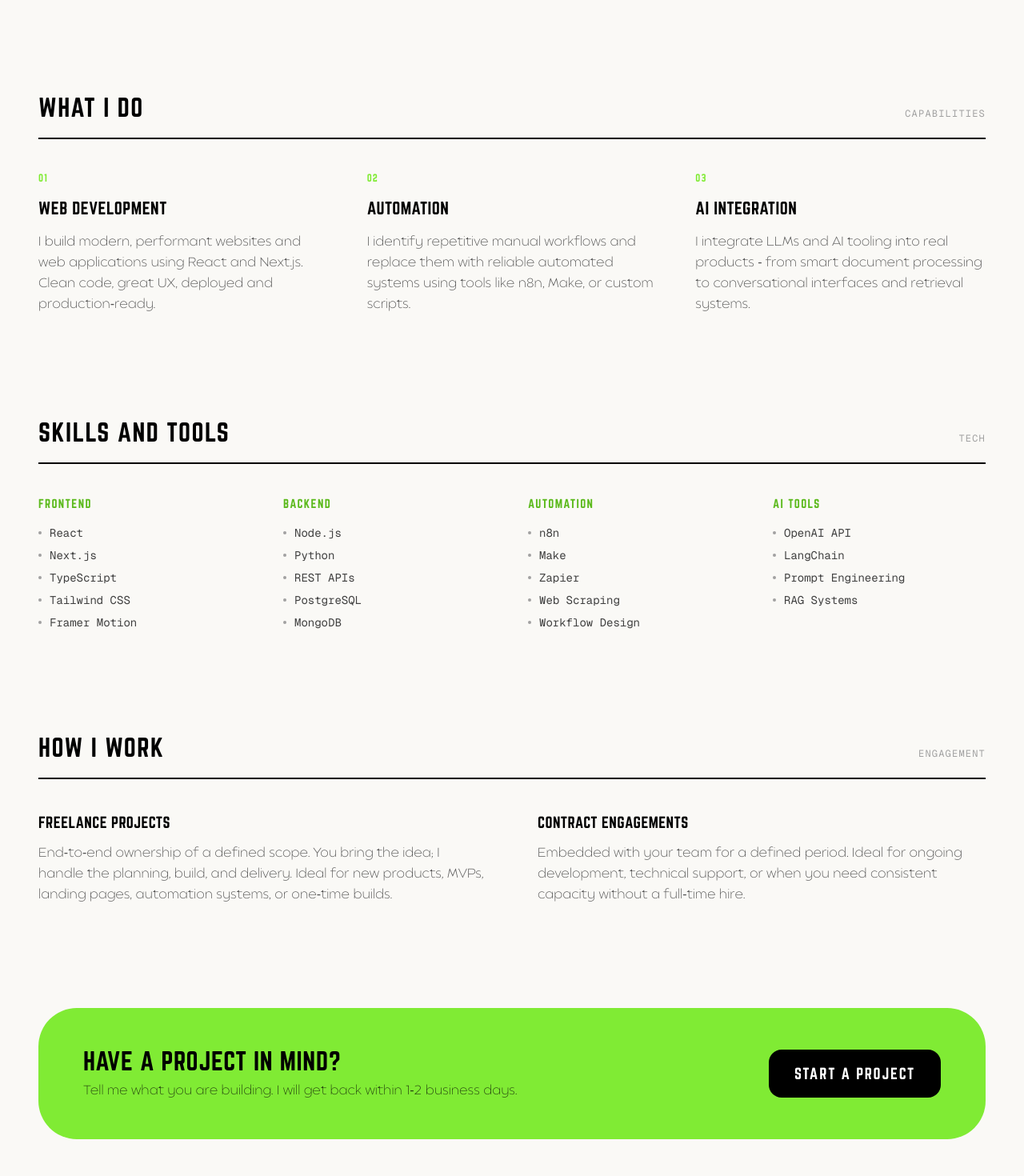
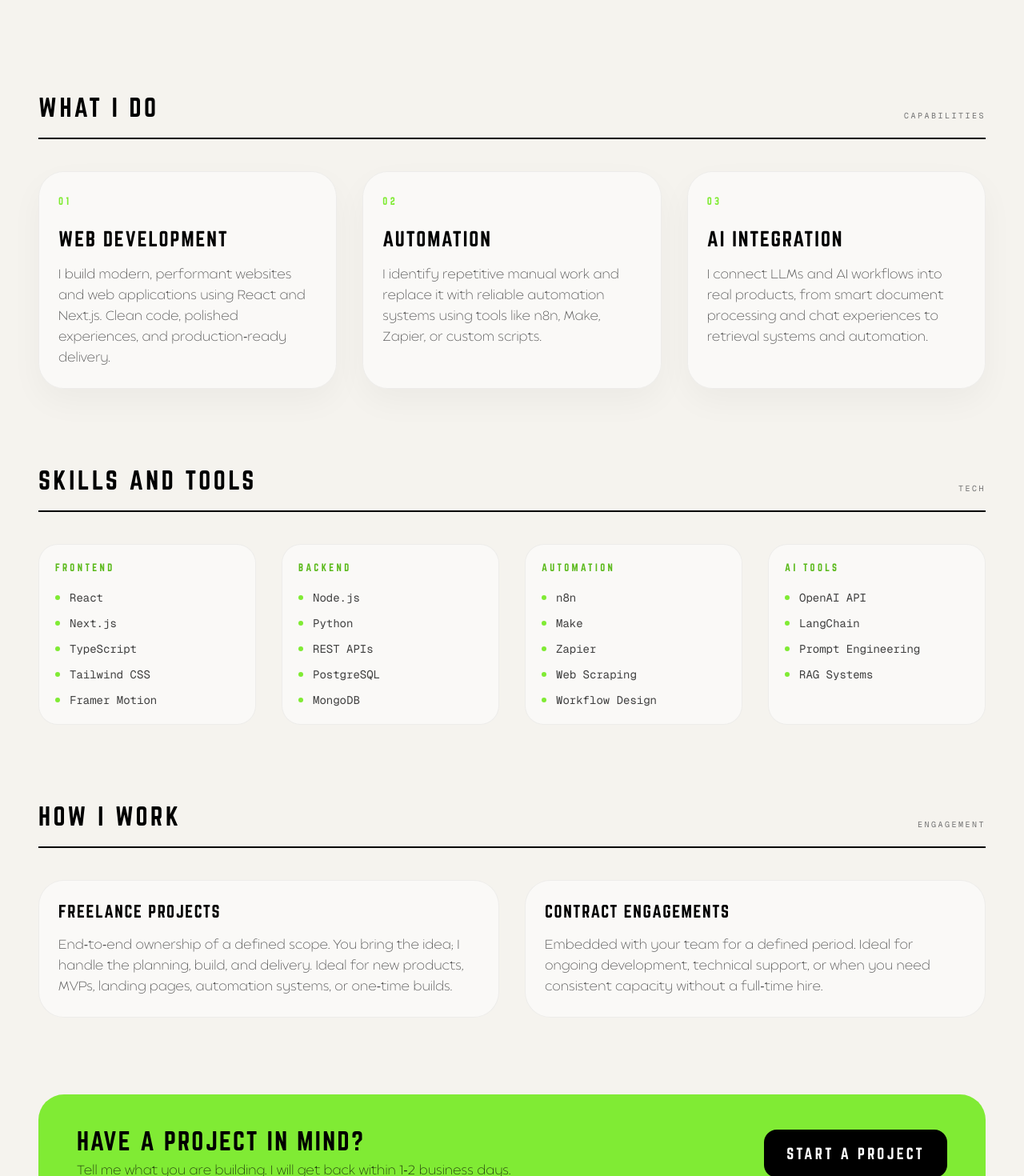
Before and after one commit to abdullah-par/portfolio, a Next.js app: page / in a window 1280 px wide. Shown: the part 700-2170 px from the top of the page at 80% size. Built offline with nearby package versions, Linux system fonts and the light colour scheme.

Commit message:
refactor: update global styles and enhance home page layout with services and skills sections

```diff
--- a/app/globals.css
+++ b/app/globals.css
@@ -3,13 +3,13 @@
 @custom-variant dark (&:where(.dark, .dark *));
 
 :root {
-  --background: #faf9f6;
-  --foreground: #1c1c1c;
+  --background: #f5f3ee;
+  --foreground: #121212;
 }
 
 .dark {
-  --background: #111110;
-  --foreground: #ededed;
+  --background: #0b0b0b;
+  --foreground: #f5f5f5;
 }
 
 @theme inline {
@@ -21,10 +21,20 @@
   --font-balgin: var(--font-balgin), var(--font-geist-sans), -apple-system, BlinkMacSystemFont, "Segoe UI", Roboto, sans-serif;
 }
 
+html {
+  scroll-behavior: smooth;
+}
+
 body {
   background: var(--background);
   color: var(--foreground);
   font-family: Arial, Helvetica, sans-serif;
+  text-rendering: optimizeLegibility;
+}
+
+::selection {
+  background: rgba(128, 235, 52, 0.35);
+  color: #111111;
 }
 
 /* Theme Toggle View Transition */
--- a/app/page.tsx
+++ b/app/page.tsx
@@ -3,6 +3,7 @@
 import Image from "next/image";
 import Link from "next/link";
 import { motion, type Variants } from "framer-motion";
+
 const fadeUp: Variants = {
   hidden: { opacity: 0, y: 32 },
   show: (i: number) => ({
@@ -12,15 +13,39 @@ const fadeUp: Variants = {
   }),
 };
 
+const services = [
+  {
+    id: "01",
+    title: "Web Development",
+    description:
+      "I build modern, performant websites and web applications using React and Next.js. Clean code, polished experiences, and production-ready delivery.",
+  },
+  {
+    id: "02",
+    title: "Automation",
+    description:
+      "I identify repetitive manual work and replace it with reliable automation systems using tools like n8n, Make, Zapier, or custom scripts.",
+  },
+  {
+    id: "03",
+    title: "AI Integration",
+    description:
+      "I connect LLMs and AI workflows into real products, from smart document processing and chat experiences to retrieval systems and automation.",
+  },
+];
+
+const skillGroups = [
+  { category: "Frontend", items: ["React", "Next.js", "TypeScript", "Tailwind CSS", "Framer Motion"] },
+  { category: "Backend", items: ["Node.js", "Python", "REST APIs", "PostgreSQL", "MongoDB"] },
+  { category: "Automation", items: ["n8n", "Make", "Zapier", "Web Scraping", "Workflow Design"] },
+  { category: "AI Tools", items: ["OpenAI API", "LangChain", "Prompt Engineering", "RAG Systems"] },
+];
+
 export default function Home() {
   return (
     <div className="flex flex-col flex-1 items-center bg-background font-sans transition-colors duration-500 overflow-hidden">
       <main className="flex flex-1 w-full max-w-7xl flex-col lg:flex-row items-center justify-between py-32 px-6 md:px-12 bg-background pt-40 gap-12 lg:gap-20 transition-colors duration-500">
-
-        {/* Left side text content */}
         <div className="flex flex-col items-start gap-6 max-w-xl lg:max-w-2xl mt-8 md:mt-16 w-full">
-
-          {/* Headline */}
           <motion.h1
             className="font-norwester text-[3rem] sm:text-[4rem] md:text-[4.5rem] lg:text-[5rem] leading-[1.05] tracking-tighter text-black dark:text-white"
             variants={fadeUp}
@@ -37,7 +62,6 @@ export default function Home() {
               Automate{" "}
               <span className="relative inline-block z-10">
                 SMARTER.
-                {/* Marker swipe highlight — animates in after headline */}
                 <motion.span
                   className="absolute bottom-2 md:bottom-3 -left-2 -right-3 md:-left-4 md:-right-5 h-[16px] md:h-[24px] bg-[#b1f08a] dark:bg-[#5cba1d] -z-10 rounded-[20px] -rotate-1"
                   initial={{ scaleX: 0, originX: 0 }}
@@ -48,7 +72,6 @@ export default function Home() {
             </span>
           </motion.h1>
 
-          {/* Subheadline */}
           <motion.p
             className="font-balgin max-w-lg md:max-w-xl text-base md:text-[1.15rem] leading-relaxed text-neutral-700 dark:text-neutral-400 tracking-wide mt-2"
             variants={fadeUp}
@@ -59,7 +82,6 @@ export default function Home() {
             I build modern websites, automate repetitive workflows, and integrate AI where it actually makes a difference.
           </motion.p>
 
-          {/* Buttons */}
           <motion.div
             className="flex flex-col sm:flex-row items-center gap-4 mt-8 w-full sm:w-auto"
             variants={fadeUp}
@@ -77,34 +99,27 @@ export default function Home() {
               href="/contact"
               className="w-full sm:w-auto flex items-center justify-center bg-black dark:bg-white text-white dark:text-black font-norwester text-lg uppercase tracking-widest px-8 py-4 rounded-2xl hover:-translate-y-1 hover:shadow-lg active:translate-y-0 transition-all duration-300"
             >
-              Let's work together
+              Let&apos;s work together
             </a>
           </motion.div>
         </div>
 
-        {/* Right Side Area */}
         <div className="flex flex-col items-center mt-12 lg:mt-0 w-full max-w-[320px] sm:max-w-[380px] md:max-w-[460px]">
-          {/* Right side graphic — floats perpetually */}
           <div className="relative w-full aspect-square flex items-center justify-center">
-
-            {/* Decorative Elements (Orbit, Slashes, Star) */}
             <motion.div
               className="absolute inset-0 w-full h-full pointer-events-none z-0"
               initial={{ opacity: 0, scale: 0.9 }}
               animate={{ opacity: 1, scale: 1 }}
               transition={{ duration: 1, ease: "easeOut", delay: 0.3 }}
             >
-              {/* Orbital Ring Background */}
               <svg className="absolute top-1/2 left-1/2 -translate-x-1/2 -translate-y-1/2 w-[140%] h-[140%] text-[#80eb34]" viewBox="0 0 200 200" fill="none" stroke="currentColor" strokeWidth="0.75">
                 <ellipse cx="100" cy="100" rx="95" ry="70" transform="rotate(-20 100 100)" />
               </svg>
 
-              {/* Top Left Slashes */}
               <svg className="absolute -top-4 -left-4 w-12 h-12 text-[#80eb34]" viewBox="0 0 48 48" fill="none" stroke="currentColor" strokeWidth="2.5" strokeLinecap="round">
                 <path d="M14 32 L4 18 M24 28 L20 8 M34 32 L44 18" />
               </svg>
 
-              {/* Right Sparkle */}
               <svg className="absolute top-[60%] -right-4 w-10 h-10 text-[#80eb34]" viewBox="0 0 24 24" fill="none" stroke="currentColor" strokeWidth="1.5" strokeLinejoin="round">
                 <path d="M12 2 Q12 12 2 12 Q12 12 12 22 Q12 12 22 12 Q12 12 12 2 Z" />
               </svg>
@@ -116,7 +131,6 @@ export default function Home() {
               animate={{ opacity: 1, scale: 1 }}
               transition={{ duration: 0.8, ease: [0.22, 1, 0.36, 1], delay: 0.2 }}
             >
-              {/* Green square — slow counter-rotate float */}
               <motion.div
                 className="absolute w-[75%] h-[75%] bg-[#80eb34] rounded-[2rem] sm:rounded-[3rem]"
                 animate={{
@@ -131,7 +145,6 @@ export default function Home() {
                 }}
                 style={{ translateX: "-15%" }}
               />
-              {/* Black square — float in opposite phase */}
               <motion.div
                 className="absolute w-[75%] h-[75%] bg-black dark:bg-white rounded-[2rem] sm:rounded-[3rem] shadow-2xl overflow-hidden relative"
                 animate={{
@@ -149,10 +162,10 @@ export default function Home() {
                 <motion.div
                   className="absolute inset-0 w-full h-full scale-[1.35]"
                   animate={{
-                    rotate: [-15, -11, -15]
+                    rotate: [-15, -11, -15],
                   }}
                   transition={{
-                    rotate: { duration: 5, ease: "easeInOut", repeat: Infinity, repeatType: "loop" }
+                    rotate: { duration: 5, ease: "easeInOut", repeat: Infinity, repeatType: "loop" },
                   }}
                 >
                   <Image
@@ -169,7 +182,6 @@ export default function Home() {
             </motion.div>
           </div>
 
-          {/* Availability line */}
           <motion.div
             className="mt-12 flex items-center justify-center gap-x-3 text-xs sm:text-sm font-bold text-neutral-900 dark:text-neutral-100 uppercase tracking-widest"
             initial={{ opacity: 0, y: 20 }}
@@ -183,64 +195,57 @@ export default function Home() {
             <span>Available for freelance projects</span>
           </motion.div>
         </div>
-
       </main>
 
-      {/* Sections moved from About */}
-      <div className="flex flex-col w-full max-w-7xl px-6 md:px-12 pb-24 md:pb-32 gap-24 md:gap-32">
-
-        {/* What I Do */}
+      <div className="flex w-full max-w-7xl flex-col gap-24 px-6 pb-24 md:px-12 md:pb-32">
         <motion.section
           className="flex flex-col gap-10"
           initial={{ opacity: 0, y: 30 }}
           whileInView={{ opacity: 1, y: 0 }}
-          viewport={{ once: true, margin: "-100px" }}
+          viewport={{ once: true, margin: "-120px" }}
           transition={{ duration: 0.6, ease: [0.22, 1, 0.36, 1] }}
         >
-          <div className="flex flex-col sm:flex-row sm:items-baseline justify-between gap-2 pb-5 border-b-2 border-black dark:border-white">
-            <h2 className="font-norwester text-2xl md:text-3xl uppercase tracking-wider text-black dark:text-white">What I Do</h2>
-            <span className="font-mono text-xs uppercase tracking-widest text-neutral-400">Capabilities</span>
+          <div className="flex flex-col justify-between gap-3 border-b-2 border-black pb-5 dark:border-white sm:flex-row sm:items-end">
+            <h2 className="font-norwester text-2xl uppercase tracking-[0.12em] text-black dark:text-white md:text-3xl">What I Do</h2>
+            <span className="font-mono text-[10px] uppercase tracking-[0.25em] text-neutral-500">Capabilities</span>
           </div>
-          <div className="grid grid-cols-1 md:grid-cols-3 gap-10 md:gap-12">
-            {[
-              { id: "01", title: "Web Development", desc: "I build modern, performant websites and web applications using React and Next.js. Clean code, great UX, deployed and production-ready." },
-              { id: "02", title: "Automation", desc: "I identify repetitive manual workflows and replace them with reliable automated systems using tools like n8n, Make, or custom scripts." },
-              { id: "03", title: "AI Integration", desc: "I integrate LLMs and AI tooling into real products - from smart document processing to conversational interfaces and retrieval systems." },
-            ].map((item) => (
-              <div key={item.id} className="flex flex-col gap-4">
-                <span className="font-norwester text-xs text-[#80eb34] tracking-widest">{item.id}</span>
-                <h3 className="font-norwester text-xl uppercase tracking-wide text-black dark:text-white">{item.title}</h3>
-                <p className="font-balgin text-base leading-relaxed text-neutral-600 dark:text-neutral-400">{item.desc}</p>
-              </div>
+
+          <div className="grid gap-8 md:grid-cols-3">
+            {services.map((service) => (
+              <motion.div
+                key={service.id}
+                className="group rounded-[2rem] border border-black/5 bg-white/50 p-6 shadow-[0_16px_40px_rgba(17,17,17,0.04)] transition-all duration-300 hover:-translate-y-1 hover:border-[#80eb34]/40 hover:bg-[#80eb34]/5 dark:border-white/10 dark:bg-white/5 dark:hover:border-[#80eb34]/40"
+                whileInView={{ opacity: 1, y: 0 }}
+                viewport={{ once: true }}
+              >
+                <span className="font-norwester text-xs uppercase tracking-[0.28em] text-[#80eb34]">{service.id}</span>
+                <h3 className="mt-5 font-norwester text-2xl uppercase tracking-[0.08em] text-black dark:text-white">{service.title}</h3>
+                <p className="mt-4 font-balgin text-base leading-relaxed text-neutral-600 dark:text-neutral-300">{service.description}</p>
+              </motion.div>
             ))}
           </div>
         </motion.section>
 
-        {/* Skills Grid */}
         <motion.section
           className="flex flex-col gap-10"
           initial={{ opacity: 0, y: 30 }}
           whileInView={{ opacity: 1, y: 0 }}
-          viewport={{ once: true, margin: "-100px" }}
+          viewport={{ once: true, margin: "-120px" }}
           transition={{ duration: 0.6, ease: [0.22, 1, 0.36, 1] }}
         >
-          <div className="flex flex-col sm:flex-row sm:items-baseline justify-between gap-2 pb-5 border-b-2 border-black dark:border-white">
-            <h2 className="font-norwester text-2xl md:text-3xl uppercase tracking-wider text-black dark:text-white">Skills and Tools</h2>
-            <span className="font-mono text-xs uppercase tracking-widest text-neutral-400">Tech</span>
+          <div className="flex flex-col justify-between gap-3 border-b-2 border-black pb-5 dark:border-white sm:flex-row sm:items-end">
+            <h2 className="font-norwester text-2xl uppercase tracking-[0.12em] text-black dark:text-white md:text-3xl">Skills and Tools</h2>
+            <span className="font-mono text-[10px] uppercase tracking-[0.25em] text-neutral-500">Tech</span>
           </div>
-          <div className="grid grid-cols-1 sm:grid-cols-2 md:grid-cols-4 gap-8 md:gap-10">
-            {[
-              { category: "Frontend", items: ["React", "Next.js", "TypeScript", "Tailwind CSS", "Framer Motion"] },
-              { category: "Backend", items: ["Node.js", "Python", "REST APIs", "PostgreSQL", "MongoDB"] },
-              { category: "Automation", items: ["n8n", "Make", "Zapier", "Web Scraping", "Workflow Design"] },
-              { category: "AI Tools", items: ["OpenAI API", "LangChain", "Prompt Engineering", "RAG Systems"] },
-            ].map((group) => (
-              <div key={group.category} className="flex flex-col gap-4">
-                <h3 className="font-norwester text-sm uppercase tracking-widest text-[#5cba1d] dark:text-[#80eb34]">{group.category}</h3>
-                <ul className="flex flex-col gap-2">
+
+          <div className="grid gap-8 sm:grid-cols-2 lg:grid-cols-4">
+            {skillGroups.map((group) => (
+              <div key={group.category} className="rounded-[1.5rem] border border-black/5 bg-white/50 p-5 dark:border-white/10 dark:bg-white/5">
+                <h3 className="font-norwester text-xs uppercase tracking-[0.28em] text-[#5cba1d] dark:text-[#80eb34]">{group.category}</h3>
+                <ul className="mt-5 space-y-3">
                   {group.items.map((skill) => (
-                    <li key={skill} className="flex items-center gap-2.5 font-mono text-sm text-neutral-700 dark:text-neutral-300">
-                      <span className="w-1 h-1 rounded-full bg-neutral-400 dark:bg-neutral-600 shrink-0" />
+                    <li key={skill} className="flex items-center gap-3 font-mono text-sm text-neutral-700 dark:text-neutral-200">
+                      <span className="h-1.5 w-1.5 rounded-full bg-[#80eb34]" />
                       {skill}
                     </li>
                   ))}
@@ -250,51 +255,53 @@ export default function Home() {
           </div>
         </motion.section>
 
-        {/* How I Work */}
         <motion.section
           className="flex flex-col gap-10"
           initial={{ opacity: 0, y: 30 }}
           whileInView={{ opacity: 1, y: 0 }}
-          viewport={{ once: true, margin: "-100px" }}
+          viewport={{ once: true, margin: "-120px" }}
           transition={{ duration: 0.6, ease: [0.22, 1, 0.36, 1] }}
         >
-          <div className="flex flex-col sm:flex-row sm:items-baseline justify-between gap-2 pb-5 border-b-2 border-black dark:border-white">
-            <h2 className="font-norwester text-2xl md:text-3xl uppercase tracking-wider text-black dark:text-white">How I Work</h2>
-            <span className="font-mono text-xs uppercase tracking-widest text-neutral-400">Engagement</span>
+          <div className="flex flex-col justify-between gap-3 border-b-2 border-black pb-5 dark:border-white sm:flex-row sm:items-end">
+            <h2 className="font-norwester text-2xl uppercase tracking-[0.12em] text-black dark:text-white md:text-3xl">How I Work</h2>
+            <span className="font-mono text-[10px] uppercase tracking-[0.25em] text-neutral-500">Engagement</span>
           </div>
-          <div className="grid grid-cols-1 md:grid-cols-2 gap-10 md:gap-16">
-            <div className="flex flex-col gap-3">
-              <h3 className="font-norwester text-lg uppercase tracking-wide text-black dark:text-white">Freelance Projects</h3>
-              <p className="font-balgin text-base leading-relaxed text-neutral-600 dark:text-neutral-400">
+
+          <div className="grid gap-8 md:grid-cols-2">
+            <div className="rounded-[2rem] border border-black/5 bg-white/50 p-6 dark:border-white/10 dark:bg-white/5">
+              <h3 className="font-norwester text-xl uppercase tracking-[0.08em] text-black dark:text-white">Freelance Projects</h3>
+              <p className="mt-4 font-balgin text-base leading-relaxed text-neutral-600 dark:text-neutral-300">
                 End-to-end ownership of a defined scope. You bring the idea; I handle the planning, build, and delivery. Ideal for new products, MVPs, landing pages, automation systems, or one-time builds.
               </p>
             </div>
-            <div className="flex flex-col gap-3">
-              <h3 className="font-norwester text-lg uppercase tracking-wide text-black dark:text-white">Contract Engagements</h3>
-              <p className="font-balgin text-base leading-relaxed text-neutral-600 dark:text-neutral-400">
+            <div className="rounded-[2rem] border border-black/5 bg-white/50 p-6 dark:border-white/10 dark:bg-white/5">
+              <h3 className="font-norwester text-xl uppercase tracking-[0.08em] text-black dark:text-white">Contract Engagements</h3>
+              <p className="mt-4 font-balgin text-base leading-relaxed text-neutral-600 dark:text-neutral-300">
                 Embedded with your team for a defined period. Ideal for ongoing development, technical support, or when you need consistent capacity without a full-time hire.
               </p>
             </div>
           </div>
         </motion.section>
 
-        {/* CTA Strip */}
         <motion.section
-          className="flex flex-col sm:flex-row items-start sm:items-center justify-between gap-8 py-12 px-10 md:px-14 bg-[#80eb34] rounded-[2rem] md:rounded-[3rem]"
+          className="flex flex-col items-start justify-between gap-8 rounded-[2rem] bg-[#80eb34] px-8 py-10 md:flex-row md:items-center md:px-12"
           initial={{ opacity: 0, y: 30 }}
           whileInView={{ opacity: 1, y: 0 }}
-          viewport={{ once: true, margin: "-100px" }}
+          viewport={{ once: true, margin: "-120px" }}
           transition={{ duration: 0.6, ease: [0.22, 1, 0.36, 1] }}
         >
-          <div className="flex flex-col gap-2">
-            <h2 className="font-norwester text-2xl md:text-3xl uppercase tracking-wide text-black">Have a project in mind?</h2>
-            <p className="font-balgin text-base text-black/70">Tell me what you are building. I will get back within 1-2 business days.</p>
+          <div>
+            <h2 className="font-norwester text-2xl uppercase tracking-[0.08em] text-black md:text-3xl">Have a project in mind?</h2>
+            <p className="mt-2 font-balgin text-base text-black/75">Tell me what you are building. I will get back within 1-2 business days.</p>
           </div>
-          <Link href="/contact" className="shrink-0 inline-flex items-center gap-2 bg-black text-white font-norwester text-lg uppercase tracking-widest px-8 py-4 rounded-2xl hover:-translate-y-1 hover:shadow-xl active:translate-y-0 transition-all duration-300">
-            Start a Project
+
+          <Link
+            href="/contact"
+            className="inline-flex items-center justify-center rounded-2xl bg-black px-7 py-4 font-norwester text-lg uppercase tracking-[0.18em] text-white transition-all duration-300 hover:-translate-y-1 hover:shadow-[0_20px_40px_rgba(0,0,0,0.18)]"
+          >
+            Start a project
           </Link>
         </motion.section>
-
       </div>
     </div>
   );
```
